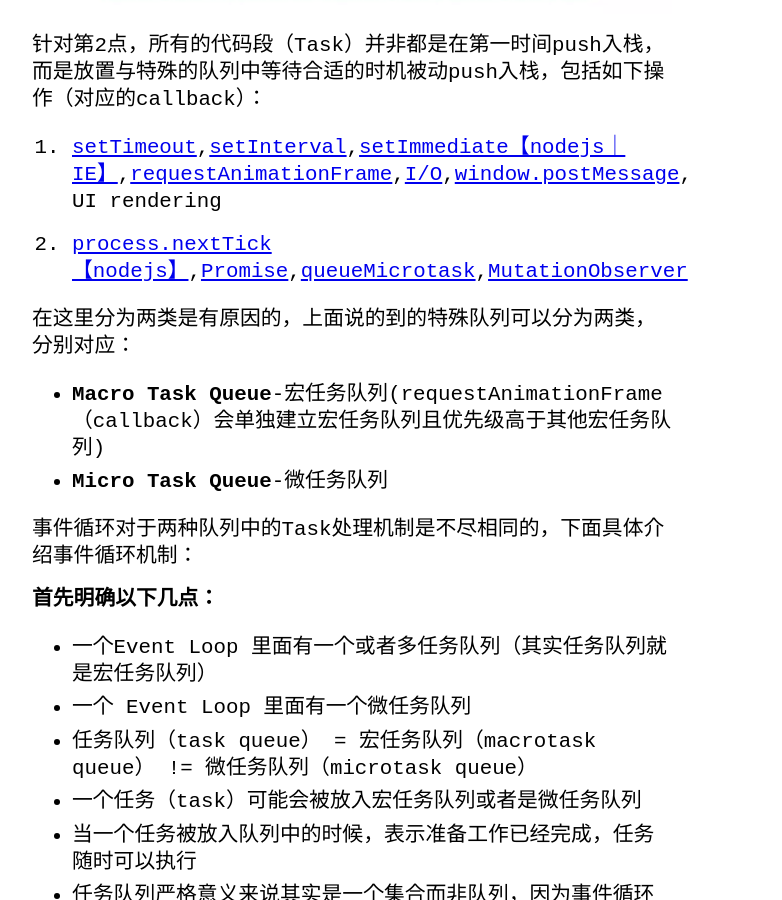
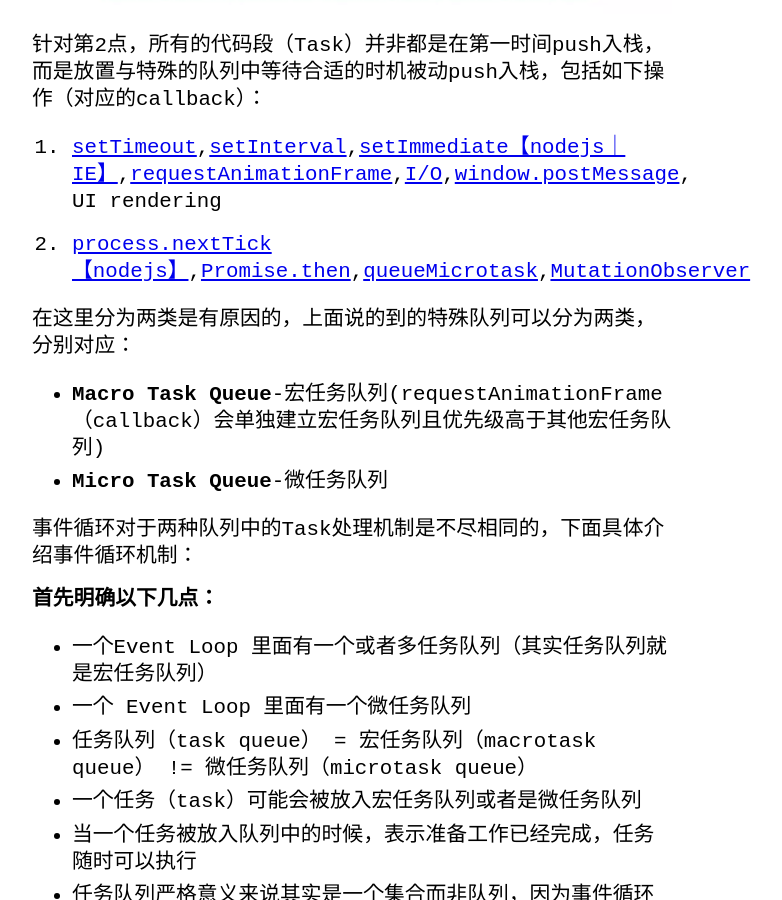
Before and after one commit to kvsur/kvsur.github.io, a Jekyll site: the page built from _posts/2020-11-30-js-event-loop.md, in a window 1280 px wide and 900 px high, scrolled down 1509 px. Shown: the whole window, without its empty margins (288-1070 px from the left). Built offline with Jekyll 4.4.1, drawn with Linux system fonts in a browser that asks for light colours.

Commit message:
Update JS Event Loop article

```diff
--- a/_posts/2020-11-30-js-event-loop.md
+++ b/_posts/2020-11-30-js-event-loop.md
@@ -26,7 +26,7 @@ JS 引擎在运行时会提供了两个数据结构作为代码运行支撑：
 
 1. [setTimeout](https://developer.mozilla.org/en-US/docs/Web/API/WindowOrWorkerGlobalScope/setTimeout),[setInterval](https://developer.mozilla.org/en-US/docs/Web/API/WindowOrWorkerGlobalScope/setInterval),[setImmediate【nodejs｜IE】](https://developer.mozilla.org/zh-CN/docs/Web/API/Window/setImmediate),[requestAnimationFrame](https://developer.mozilla.org/zh-CN/docs/Web/API/window/requestAnimationFrame),[I/O](https://developer.mozilla.org/zh-CN/docs/Mozilla/Projects/NSPR/Reference/I_O_Functions),[window.postMessage](https://developer.mozilla.org/zh-CN/docs/Web/API/Window/postMessage), UI rendering
 
-2. [process.nextTick【nodejs】](https://nodejs.org/uk/docs/guides/event-loop-timers-and-nexttick/),[Promise](https://developer.mozilla.org/zh-CN/docs/Web/JavaScript/Reference/Global_Objects/Promise),[queueMicrotask](https://developer.mozilla.org/zh-CN/docs/Web/API/WindowOrWorkerGlobalScope/queueMicrotask),[MutationObserver](https://developer.mozilla.org/zh-CN/docs/Web/API/MutationObserver)
+2. [process.nextTick【nodejs】](https://nodejs.org/uk/docs/guides/event-loop-timers-and-nexttick/),[Promise.then](https://developer.mozilla.org/zh-CN/docs/Web/JavaScript/Reference/Global_Objects/Promise),[queueMicrotask](https://developer.mozilla.org/zh-CN/docs/Web/API/WindowOrWorkerGlobalScope/queueMicrotask),[MutationObserver](https://developer.mozilla.org/zh-CN/docs/Web/API/MutationObserver)
 
 
 在这里分为两类是有原因的，上面说的到的特殊队列可以分为两类，分别对应：
```
